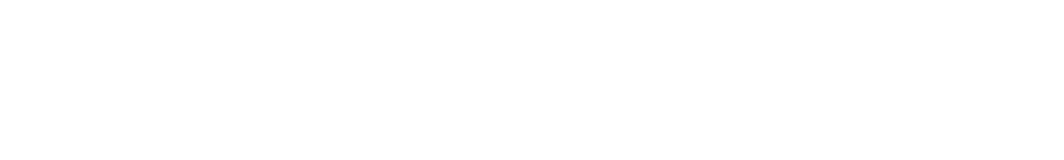
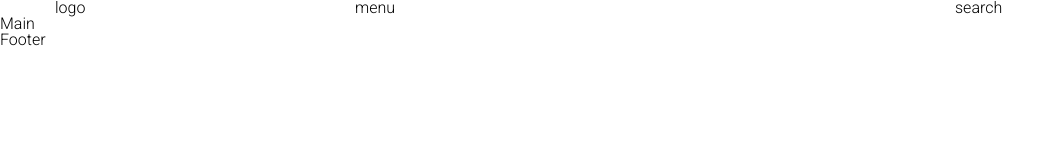
Before and after one commit to IglaRiga/shop-project2, a plain HTML site: page index.html in a window 1280 px wide. Shown: the whole page, without its empty margins (0-1064 px from the left). Drawn offline with Linux system fonts and the light colour scheme.

Commit message:
add float grid

```diff
--- a/index.html
+++ b/index.html
@@ -9,6 +9,22 @@
     <link rel="stylesheet" href="style.css">
 </head>
 <body>
-
+   <header class="header">
+        <div class="container">
+            <div class="row">
+                <div class="col-3">
+                    logo
+                </div>
+                <div class="col-6">
+                    menu
+                </div>
+                <div class="col-3">
+                    search
+                </div>
+            </div>
+        </div>
+   </header>
+   <main class="main">Main</main>
+   <footer class="footer">Footer</footer>
 </body>
 </html>
--- a/style.css
+++ b/style.css
@@ -3,3 +3,33 @@
 body{
     font-family: 'Roboto', sans-serif;
 }
+*{
+    box-sizing: border-box;
+}
+
+.container{
+    width: 1200px;
+    padding-left: 15px;
+    padding-right: 15px;
+    margin: 0 auto;
+}
+.row::after{
+    content: "";
+    display: block;
+    clear: both;
+}
+.row{
+    margin-left: -15px;
+    margin-right: -15px;
+}
+.col-3{
+    width: 25%;
+}
+.col-6{
+    width: 50%;
+}
+[class*="col-"] {
+    float: left;
+    padding-left: 15px;
+    padding-right: 15px;
+}
```
